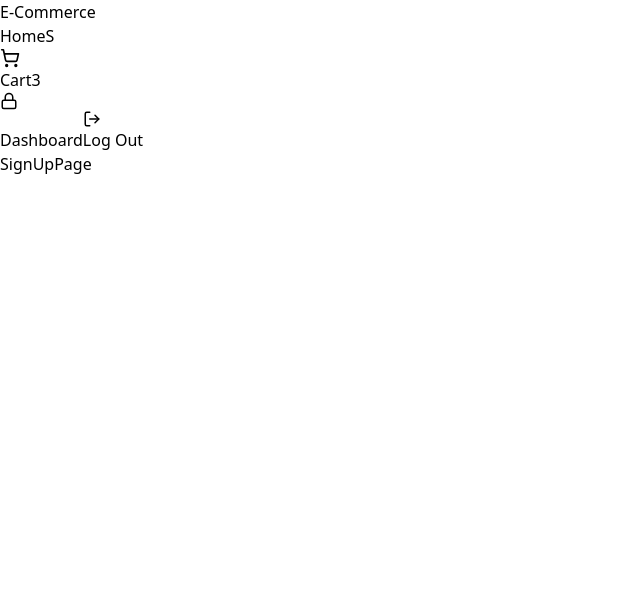
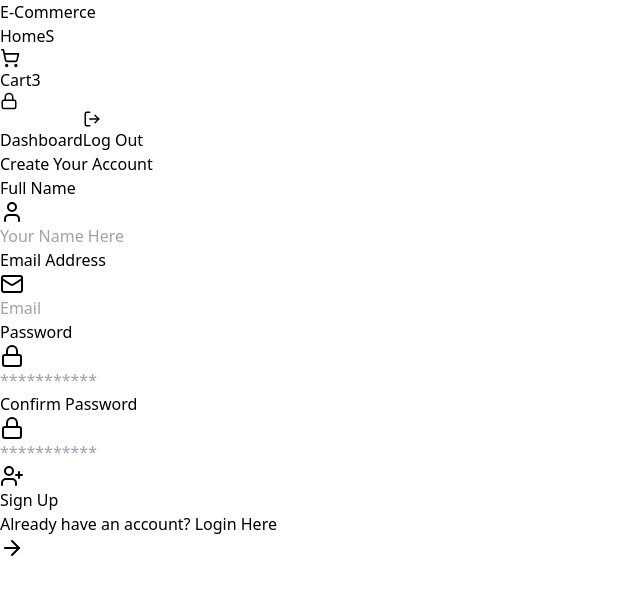
Before and after one commit to CasGan/Ecom, a React (Vite) app in the folder frontend/: page /signup in a window 1280 px wide. Shown: the top 594 px of the page, without its empty margins (0-640 px from the left). Built offline with nearby package versions, Linux system fonts and the light colour scheme.

Commit message:
Login
initialize create account frontend

```diff
--- a/frontend/src/pages/SignUpPage.jsx
+++ b/frontend/src/pages/SignUpPage.jsx
@@ -1,8 +1,151 @@
 // import React from 'react'
+import { useState } from "react";
+import { Link } from "react-router-dom";
+import { UserPlus, Mail, Lock, User, ArrowRight, Loader } from "lucide-react";
+import { motion } from "framer-motion";
 
 const SignUpPage = () => {
+  const loading = false;
+  const [formData, setFormData] = useState({
+    name: "",
+    email: "",
+    password: "",
+  });
+
+  const handleSubmit = (e) => {
+    e.preventDefault();
+    console.log(formData);
+  }
+
   return (
-    <div>SignUpPage</div>
+    <div className="flex flex-col justify-center py-12 sm:px-6 lg:px-8">
+      <motion.div
+        className="sm:mx-auto sm:w-full sm:max-w-md"
+        initial={{opacity: 0, y: -20}}
+        animate={{opacity:1, y:0}}
+        transition={{duration:0.8}}
+        >
+          <h2 className="mt-6 text-center text-3xl font-extrabold text-emerald-400">Create Your Account</h2>
+      </motion.div>
+
+      <motion.div
+        className="sm:mx-auto sm:w-full sm:max-w-md"
+        initial={{opacity: 0, y: -20}}
+        animate={{opacity:1, y:0}}
+        transition={{duration:0.8}}
+        >
+          <div className="bg-gray-800 py-8 px-4 shadow sm:rounded-lg sm:px-10" >
+            <form onSubmit={handleSubmit} className="space-y-6">
+              <div>
+                <label className="block text-sm font-medium text-gray-300" htmlFor="name">Full Name</label>
+
+                <div className="mt-1 relative rounded-md shadow-sm">
+                  <div className="absolute inset-y-0 left-0 pl-3 flex items-center pointer-events-none">
+                    <User className="h-5 w-5 text-gray-400" aria-hidden='true'/>
+                  </div>
+
+                  <input
+                    id="name"
+                    type="text"
+                    required
+                    value={formData.name}
+                    onChange={(e) => setFormData({...formData, name: e.target.value})}
+                    className="block w-full px-3 py-2 pl-10 bg-gray-700 border border-gray-600 rounded-md shadow-sm placeholder-gray-400 focus:outline-none focus:ring-emerald-500 focus:border-emerald-500 sm:text-sm" placeholder="Your Name Here"
+                  />
+
+                </div>
+              </div>
+
+
+              <div>
+                <label className="block text-sm font-medium text-gray-300" htmlFor="email">Email Address</label>
+
+                <div className="mt-1 relative rounded-md shadow-sm">
+                  <div className="absolute inset-y-0 left-0 pl-3 flex items-center pointer-events-none">
+                    <Mail className="h-5 w-5 text-gray-400" aria-hidden='true'/>
+                  </div>
+
+                  <input
+                    id="email"
+                    type="email"
+                    required
+                    value={formData.email}
+                    onChange={(e) => setFormData({...formData, email: e.target.value})}
+                    className="block w-full px-3 py-2 pl-10 bg-gray-700 border border-gray-600 rounded-md shadow-sm placeholder-gray-400 focus:outline-none focus:ring-emerald-500 focus:border-emerald-500 sm:text-sm" placeholder="Email"
+                  />
+                </div>
+              </div>
+
+
+              <div>
+                <label className="block text-sm font-medium text-gray-300" htmlFor="password">Password</label>
+
+                <div className="mt-1 relative rounded-md shadow-sm">
+                  <div className="absolute inset-y-0 left-0 pl-3 flex items-center pointer-events-none">
+                    <Lock className="h-5 w-5 text-gray-400" aria-hidden='true'/>
+                  </div>
+
+                  <input
+                    id="password"
+                    type="password"
+                    required
+                    value={formData.password}
+                    onChange={(e) => setFormData({...formData, password: e.target.value})}
+                    className="block w-full px-3 py-2 pl-10 bg-gray-700 border border-gray-600 rounded-md shadow-sm placeholder-gray-400 focus:outline-none focus:ring-emerald-500 focus:border-emerald-500 sm:text-sm" placeholder="***********"
+                  />
+
+                </div>
+              </div>
+
+
+              <div>
+                <label className="block text-sm font-medium text-gray-300" htmlFor="confirmPassword">Confirm Password</label>
+
+                <div className="mt-1 relative rounded-md shadow-sm">
+                  <div className="absolute inset-y-0 left-0 pl-3 flex items-center pointer-events-none">
+                    <Lock className="h-5 w-5 text-gray-400" aria-hidden='true'/>
+                  </div>
+
+                  <input
+                    id="confirmPassword"
+                    type="password"
+                    required
+                    value={formData.confirmPassword}
+                    onChange={(e) => setFormData({...formData, confirmPassword: e.target.value})}
+                    className="block w-full px-3 py-2 pl-10 bg-gray-700 border border-gray-600 rounded-md shadow-sm placeholder-gray-400 focus:outline-none focus:ring-emerald-500 focus:border-emerald-500 sm:text-sm" placeholder="***********"
+                  />
+
+                </div>
+              </div>
+
+              <button
+                type="submit"
+                className="w-full flex justify-center py-2 px-4 border border-transparent rounded-md shadow-sm text-sm font-medium text-white bg-emerald-600 hover:bg-emerald-700 focus:outline-none focus:ring-2 focus:ring-offset-2 focus:ring-emerald-500 transition duration-150 ease-in-out disabled:opacity-50"
+                disabled={loading}
+              >
+                {loading ? (
+                  <>
+                    <Loader className="mr-2 h-5 w-5 animate-spin" aria-hidden='true'/>
+                    Loading...
+                  </>
+                ): (
+                  <>
+                    <UserPlus className="mr-2 h-5 w-5" aria-hidden='true'/>
+                    Sign Up
+                  </>
+                )}
+              </button>
+            </form>
+
+            <p className="mt-8 text-center text-sm text-gray-400">
+              Already have an account?{" "}
+              <Link to='/login' className="font-medium text-emerald-400 hover:text-emerald-300">Login Here <ArrowRight className="inline h-4 w-4"/>
+              </Link>
+            </p>
+
+          </div>
+      </motion.div>
+    </div>
   )
 };
 export default SignUpPage;
```
